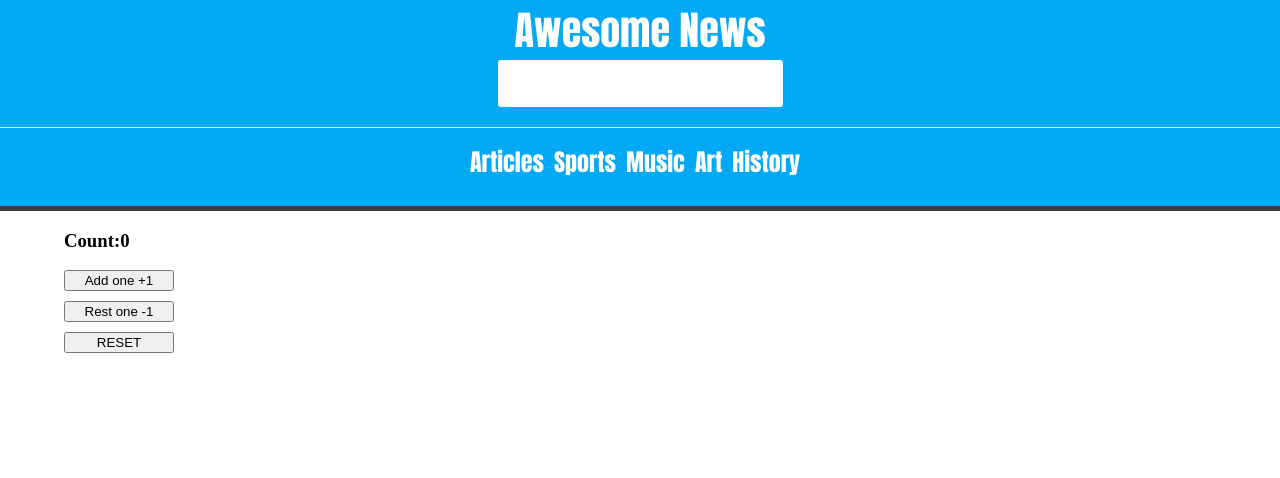
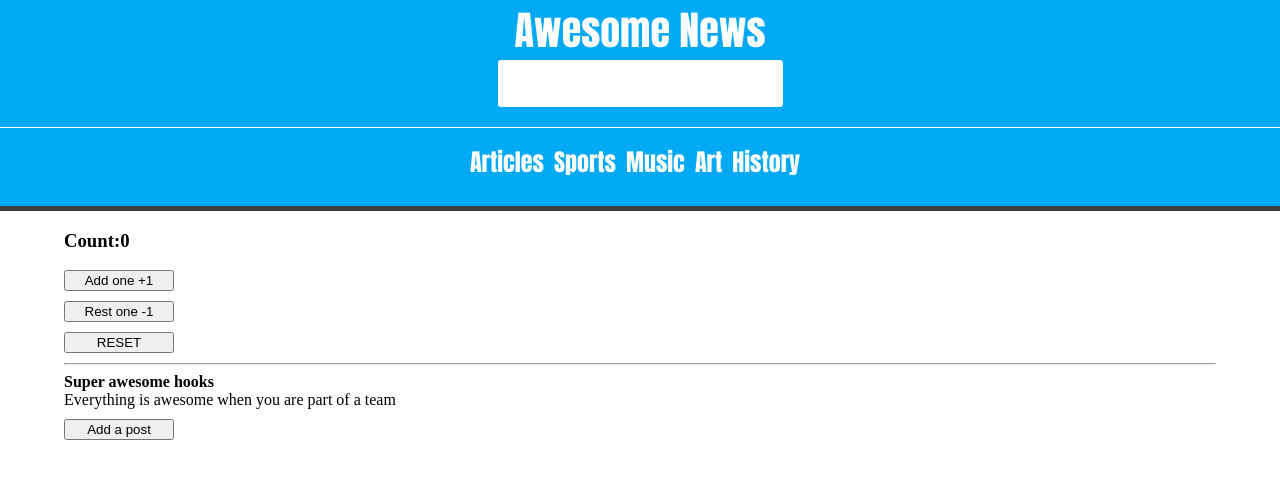
Before and after one commit to ferlobo1985/UDMY-REACT-FS24-One, a React (Vite) app: page / in a window 1280 px wide. Shown: the top 478 px of the page. Built offline with nearby package versions, Linux system fonts and the light colour scheme.

Commit message:
14-Complex State
14-Complex State

```diff
--- a/src/components/playground/state.jsx
+++ b/src/components/playground/state.jsx
@@ -3,6 +3,14 @@ import { useState } from 'react'
 const StatePlayground = () => {
     let initialCount = 0;
     let [count,setCount] = useState(initialCount);
+    let [posts,setPosts] = useState([
+        {
+            id:1,
+            title:"Super awesome hooks",
+            body:"Everything is awesome when you are part of a team"
+        }
+    ])
+
 
     const addOne = () => {
         setCount(count + 1)
@@ -19,12 +27,35 @@ const StatePlayground = () => {
         setCount(initialCount)
     }
 
+    const addOnePost = () => {
+        let newPost = {
+            id:2,
+            title:"React is great",
+            body:"New learning experience"
+        }
+
+        setPosts(prevPosts =>[
+            ...prevPosts,
+            newPost
+        ])
+    }
+
+
     return(
         <>
             <h3>Count:{count}</h3>
             <button onClick={addOne}>Add one +1</button>
             <button onClick={restOne}>Rest one -1</button>
             <button onClick={restCount}>RESET</button>
+            <hr/>
+            { posts.map( post => (
+                <div key={post.id}>
+                    <div><b>{post.title}</b></div>
+                    <div>{post.body}</div>
+                </div>
+            ))
+            }
+            <button onClick={addOnePost}>Add a post</button>
         </>
     )
 }
```
